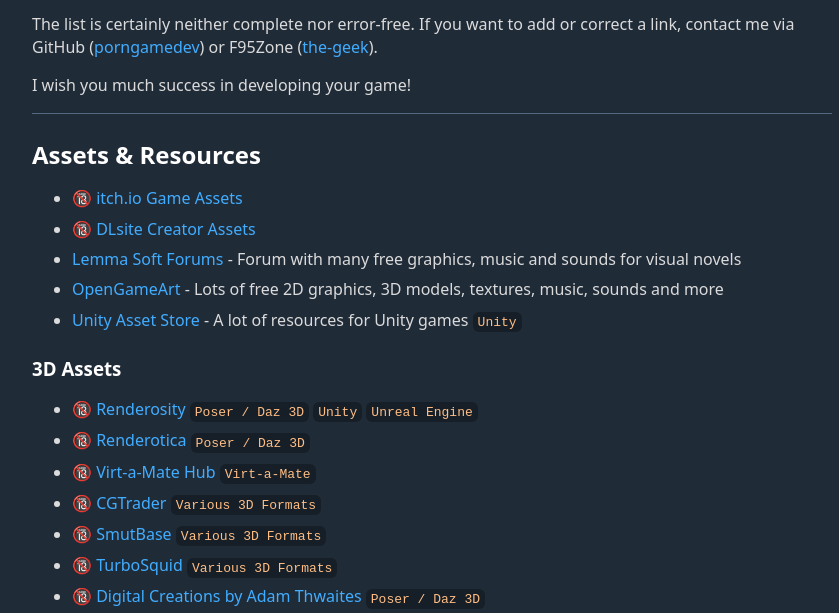
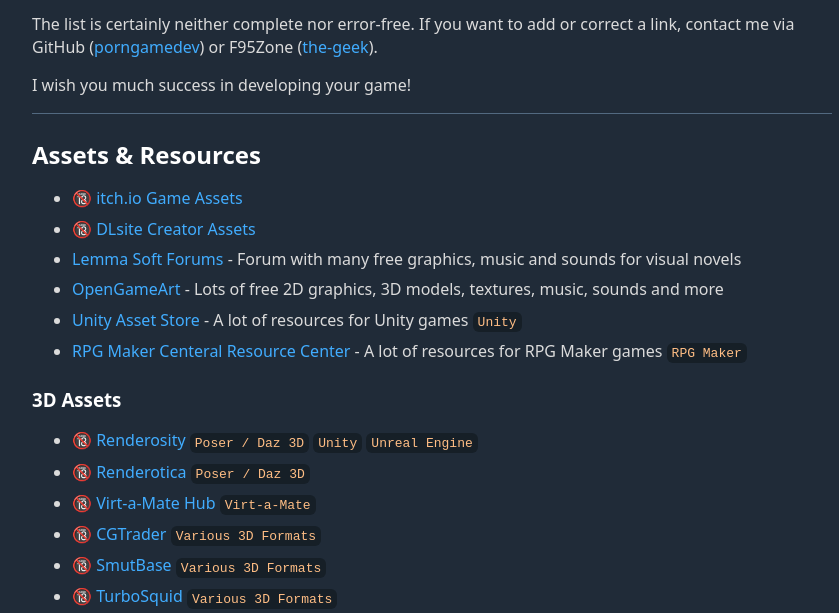
Before and after one commit to porngamedev/porngamedev.github.io, a plain HTML site: page index.html in a window 1280 px wide. Shown: the part 159-772 px from the top of the page, without its empty margins (208-1047 px from the left). Drawn offline with Linux system fonts and the light colour scheme.

Commit message:
Added rpgmakercentral.com

```diff
--- a/index.html
+++ b/index.html
@@ -56,6 +56,11 @@
           <a href="https://assetstore.unity.com/">Unity Asset Store</a>
           <span>- A lot of resources for Unity games</span>
           <code>Unity</code>
+        </li>
+        <li>
+          <a href="https://www.rpgmakercentral.com/forum/219-resource-center/">RPG Maker Centeral Resource Center</a>
+          <span>- A lot of resources for RPG Maker games</span>
+          <code>RPG Maker</code>
         </li>
       </ul>
       <h3>3D Assets</h3>
@@ -202,6 +207,7 @@
       </ul>
       <h3>Music</h3>
       <ul>
+        <li><a href="https://soundimage.org/">Soundimage.org</a></li>
         <li><a href="https://filmmusic.io/">filmmusic.io</a></li>
         <li><a href="https://freepd.com/">FreePD.com</a></li>
         <li><a href="https://freemusicarchive.org/">Free Music Archive</a></li>
```
